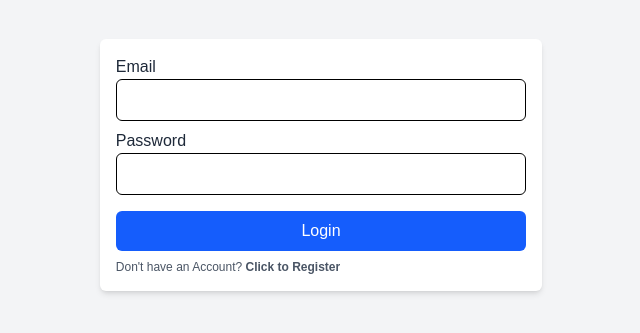
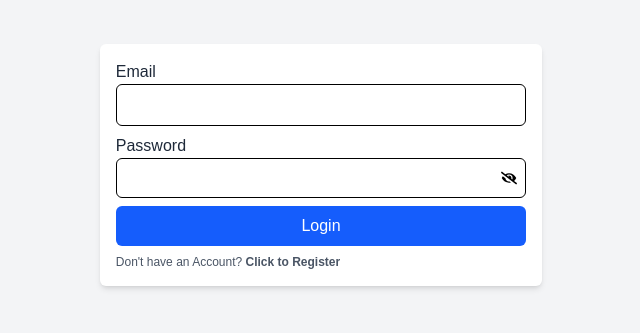
Before and after one commit to TONY-OCHIENG/ExpenseTracker, a React (Vite) app in the folder client/: page /login in a window 1280 px wide. Shown: the part 235-568 px from the top of the page, without its empty margins (319-959 px from the left). Built offline with nearby package versions, Linux system fonts and the light colour scheme.

Commit message:
Setting up visible password

```diff
--- a/client/src/components/Login.jsx
+++ b/client/src/components/Login.jsx
@@ -1,5 +1,6 @@
 import axios from 'axios'
 import React, { useState } from 'react'
+import { FaEye, FaEyeSlash } from 'react-icons/fa'
 import { Link, useNavigate } from 'react-router-dom'
 import { toast } from 'react-toastify'
 
@@ -9,6 +10,7 @@ function Login() {
         password:''
     })
     const [loading, setLoading] = useState(false)
+    const [visible,setVisible] = useState(false)
     const navigate = useNavigate()
     const handleDetails = (event) => {
         const {name, value} = event.target
@@ -46,7 +48,14 @@ function Login() {
                 <label htmlFor="email" className='text-gray-800'>Email</label>
                 <input type="email"  onChange={handleDetails}  name="email" id="email" required className='p-2 border rounded-md w-full mb-2'/>
                 <label htmlFor="password" className='text-gray-800'>Password</label>
-                <input type="password"  onChange={handleDetails}  name="password" id="password" required className='p-2 border rounded-md w-full mb-2'/>
+                <div className='flex items-center justify-center border  rounded-md h-10 p-2'>
+                    <input type={visible ? 'text' : 'password'}  onChange={handleDetails}  name="password" id="password" required className='mt-2 outline-none rounded-md w-full mb-2'/>
+                    <div className='h-full flex justify-center items-center cursor-pointer' onClick={() => setVisible(!visible)}>
+                        {
+                            visible ? <FaEye/> : <FaEyeSlash/>
+                        }
+                    </div>
+                </div>
                 <button className='w-full py-2 mt-2 text-white bg-blue-600 rounded-md cursor-pointer flex justify-center items-center'>
                 {
                     loading ? <div className='h-6 w-6 border-2 rounded-full border-t-blue-400 animate-spin'></div> : <h1>Login</h1>
--- a/client/src/components/Register.jsx
+++ b/client/src/components/Register.jsx
@@ -3,7 +3,7 @@ import React from 'react'
 import { useState } from 'react'
 import { Link, useNavigate } from 'react-router-dom'
 import { toast } from 'react-toastify'
-import { FaSpinner } from 'react-icons/fa'
+import { FaEye, FaEyeSlash, FaSpinner } from 'react-icons/fa'
 
 function Register() {
     const [details,setDetails] = useState({
@@ -13,6 +13,7 @@ function Register() {
         password:''
     })
     const [loading, setLoading] = useState(false)
+    const [visible,setVisible] = useState(false)
     const navigate = useNavigate()
     const handleDetails = (event) => {
         const {name, value} = event.target
@@ -50,7 +51,14 @@ function Register() {
                 <label htmlFor="email" className='text-gray-800'>Email</label>
                 <input type="email"  onChange={handleDetails}  name="email" id="email" required className='p-2 border rounded-md w-full mb-2'/>
                 <label htmlFor="password" className='text-gray-800'>Password</label>
-                <input type="password"  onChange={handleDetails}  name="password" id="password" required className='p-2 border rounded-md w-full mb-2'/>
+                <div className='flex items-center justify-center border  rounded-md h-10 p-2'>
+                   <input type={visible ? 'text' : 'password'}  onChange={handleDetails}  name="password" id="password" required className='mt-2 outline-none rounded-md w-full mb-2'/>
+                    <div className='h-full flex justify-center items-center cursor-pointer' onClick={() => setVisible(!visible)}>
+                        {
+                            visible ? <FaEye/> : <FaEyeSlash/>
+                        }
+                    </div>
+                </div>
                 <button className='w-full py-2 mt-2 text-white bg-blue-600 rounded-md cursor-pointer flex justify-center items-center'>{
                     loading ? <div className='h-6 w-6 border-2 rounded-full border-t-blue-400 animate-spin'></div> : <h1>Register</h1>
                 }</button>
```
